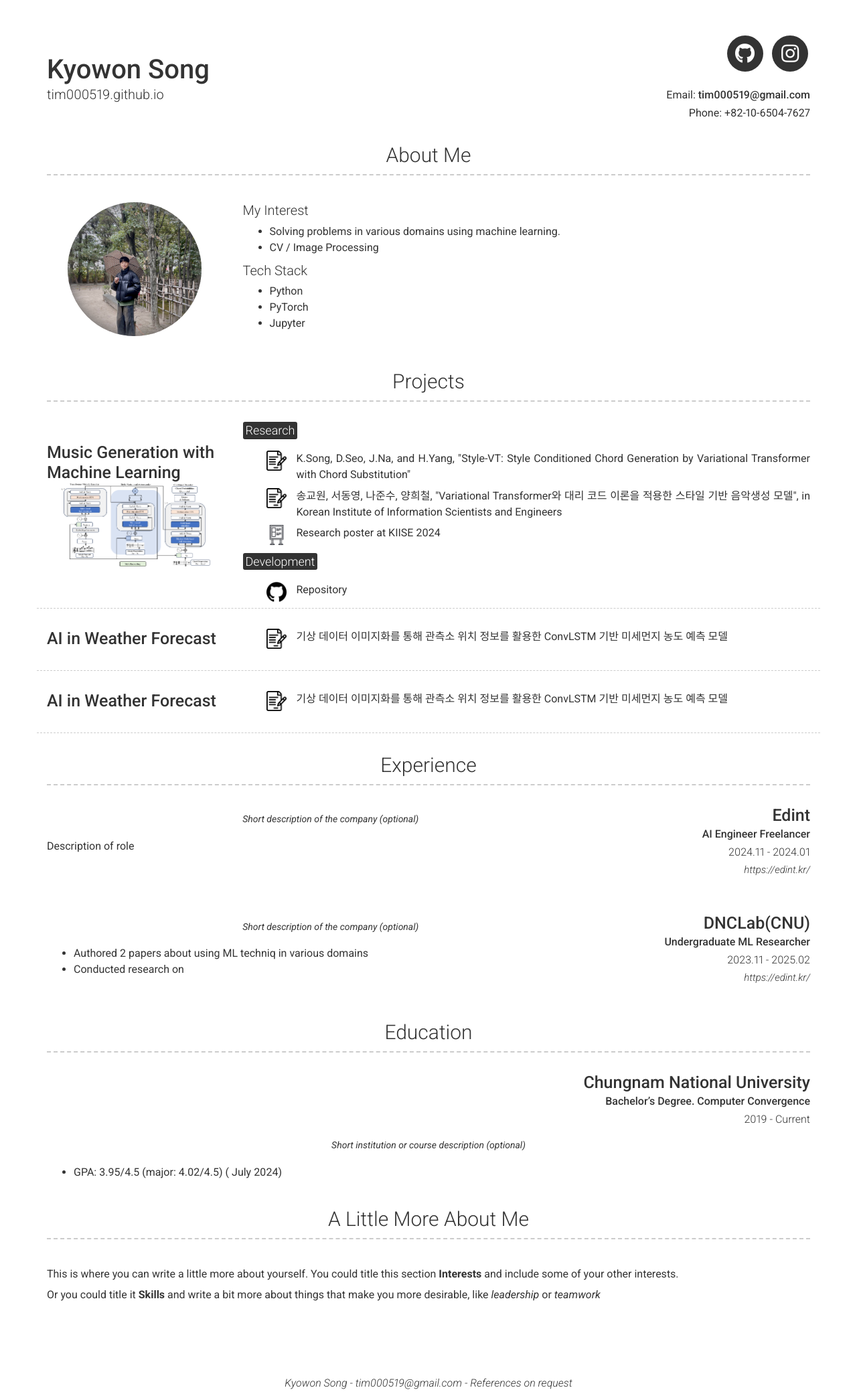
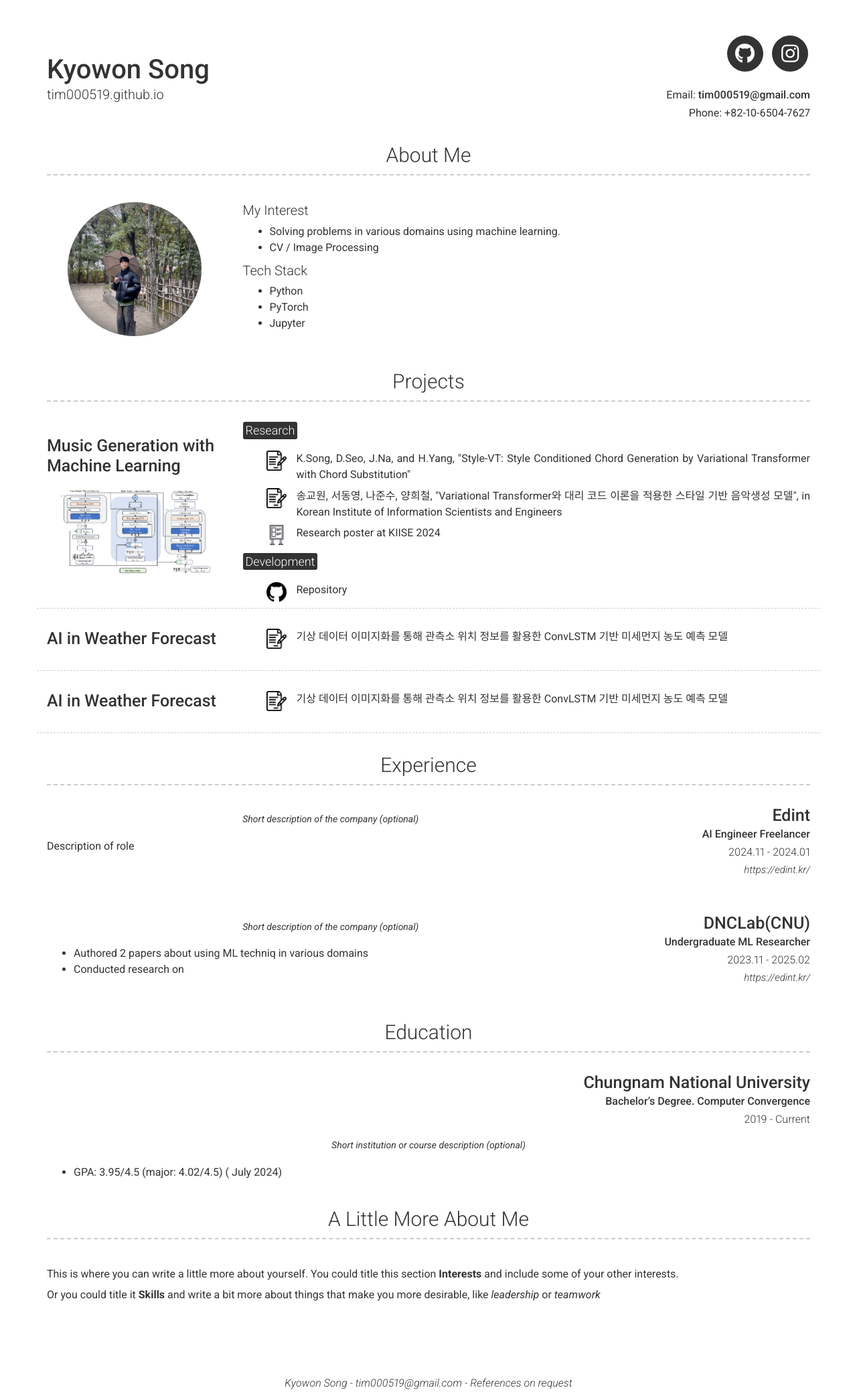
Before and after one commit to tim000519/tim000519.github.io, a Jekyll site: the page built from index.md, in a window 1280 px wide. Shown: the whole page at 67% size. Built offline with Jekyll 4.4.1, drawn with Linux system fonts in a browser that asks for light colours; nearby versions of some CDN libraries.

Commit message:
Update _config.yml

```diff
--- a/_config.yml
+++ b/_config.yml
@@ -68,10 +68,7 @@ content:
     content:
       - layout: left
         border: weak  # Value of `weak` will display a weak border below this item.
-        # title: Music Generation with Machine Learning
-        # title: "<div class='group'><img src='/images/Style-VT_Last.png' alt='AI'> Music Generation with Machine Learning</div>"
-        title: "<div class='group'>Music Generation with Machine Learning<br><a href='/images/Style-VT_Last.png' target='_blank'><img src='/images/Style-VT_Last.png' alt='AI'></a></div>"
-
+        title: "<div class='group'>Music Generation with Machine Learning<div style='margin-top: 20px;'><a href='/images/Style-VT_Last.png' target='_blank'><img src='/images/Style-VT_Last.png' alt='AI'></a></div></div>"
 
         description: |
           ## <mark style="display: inline-block; margin-bottom: 10px;">Research</mark>
```
